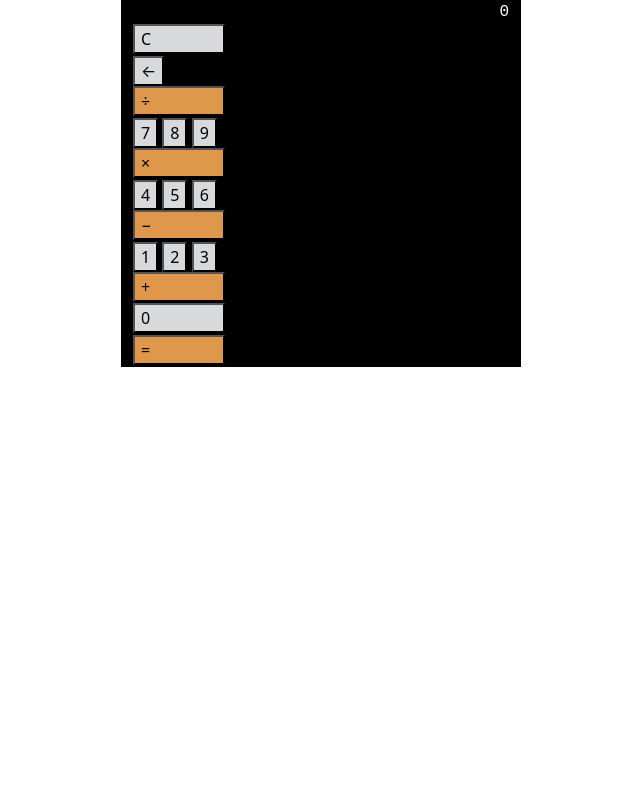
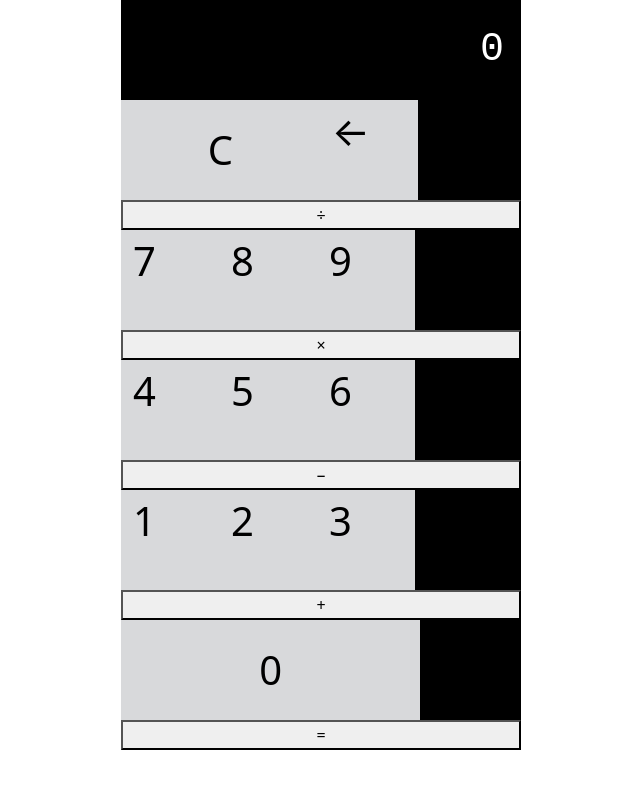
Before and after one commit to DWLAW/LAB-calculator, a plain HTML site: page index.html in a window 1280 px wide. Shown: the whole page, without its empty margins (319-959 px from the left). Drawn offline with nearby package versions, Linux system fonts and the light colour scheme.

Commit message:
changed html

```diff
--- a/index.html
+++ b/index.html
@@ -13,31 +13,32 @@
   <div class="container">
     <section class="screen">0</section>
     <section class="buttons">
-      <div class="flex-column">
+      <div class="row">
         <button class="button-double">C</button>
         <button class="button">&#8592;</button>
         <button class="button-math">&#247;</button>
       </div>
-      <div class="flex-column">
+      <div class="row">
         <button class="button">7</button>
         <button class="button">8</button>
         <button class="button">9</button>
         <button class="button-math">&#215;</button>
       </div>
-      <div class="flex-column">
+      <div class="row">
         <button class="button">4</button>
         <button class="button">5</button>
         <button class="button">6</button>
         <button class="button-math">&#8722;</button>
       </div>
-      <div class="flex-column">
+
+      <div class="row">
         <button class="button">1</button>
         <button class="button">2</button>
         <button class="button">3</button>
         <button class="button-math">&#43;</button>
       </div>
-      <div class="flex-column">
 
+      <div class="row">
         <button class="button-triple">0</button>
         <button class="button-math">&#61;</button>
       </div>
--- a/style.css
+++ b/style.css
@@ -2,47 +2,50 @@ body {
   background-color: white;
 
 }
+html {
+  box-sizing: border-box;}
 .container {
-  display: flex;
-  row-gap: 0px;
-  flex-direction: column;
-
- background-color: black;
-
-  max-width: 400px;
+  width: 400px;
+  background-color: black;
+  color: white;
 
 
 }
-.screen {background-color: black;
-  color: white;
-  font-family: monospace;
-  text-align: right;
+.screen { color: white;
+font-size: 40px;
+font-family: monospace;
+text-align: right;
+padding: 20px 5px;
 }
-.button { background-color: #d8d9db;
 
 
+.button { background-color: #d8d9db;
+  display: flex;
+  height: 100px;
+  flex-basis: 24.5%;
+  border: none;
+  border-radius: 0;
+  font-size: 40px;
+
 }
-.button-math {
-  background-color: #df974c;
-  display: flex;
-  flex-wrap: nowrap;
-  width: 24.5%;
-  justify-content: space-between;
-  margin-bottom: .5%;
-}
+
+
 .button-double {
   background-color: #d8d9db;
-  display: flex;
-  flex-wrap: nowrap;
-  width: 24.5%;
-  justify-content: space-between;
-  margin-bottom: .5%;
+  height: 100px;
+  flex-basis: 24.5%;
+  border: none;
+  border-radius: 0;
+  font-size: 40px;
+  flex-basis: 49.7%;
+
 }
 .button-triple {
   background-color: #d8d9db;
-  display: flex;
-  flex-wrap: nowrap;
-  width: 24.5%;
-  justify-content: space-between;
-  margin-bottom: .5%;
+  height: 100px;
+  flex-basis: 24.5%;
+  border: none;
+  border-radius: 0;
+  font-size: 40px;
+  flex-basis: 74.8%;
 }
```
